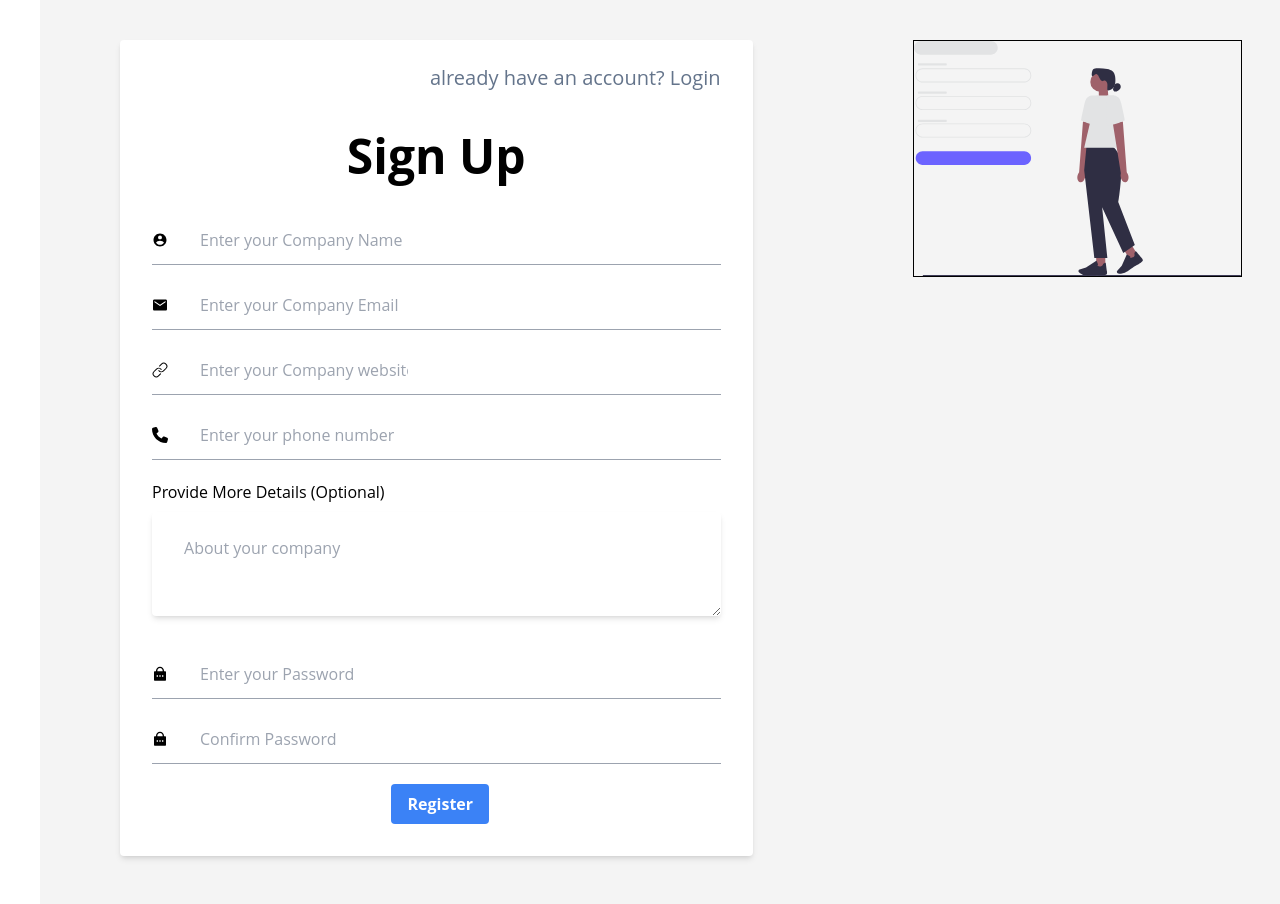
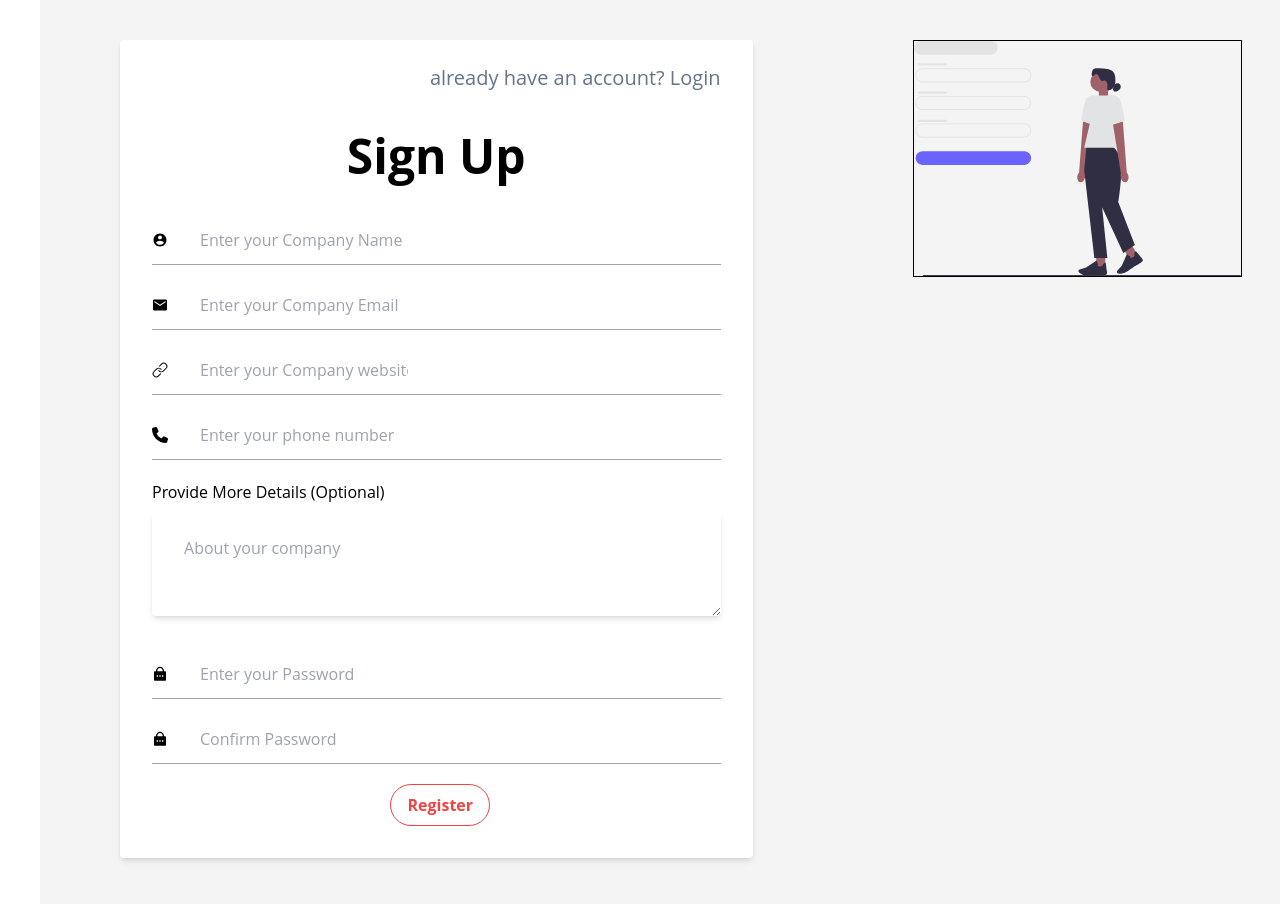
Before and after one commit to cots-lab/cots-colab-web, a Next.js app: page /auth/lab_signup in a window 1280 px wide. Shown: the top 904 px of the page. Built offline with nearby package versions, Linux system fonts and the light colour scheme.

Commit message:
change button in form

```diff
--- a/app/auth/lab_signup/page.js
+++ b/app/auth/lab_signup/page.js
@@ -102,11 +102,13 @@ export default function Page() {
 
                     <div className="flex items-center justify-center">
                         <button
-                            className="bg-blue-500 hover:bg-blue-700 text-white font-bold py-2 px-4 rounded focus:outline-none focus:shadow-outline ml-2"
+                            className="bg-white border border-red-500 text-red-500 font-bold py-2 px-4 rounded-full focus:outline-none focus:shadow-outline ml-2"
                             type="submit"
                         >
-                            Register
-                        </button>
+                        Register
+                    </button>
+
+
                     </div>
                 </form>
             </div>
```
